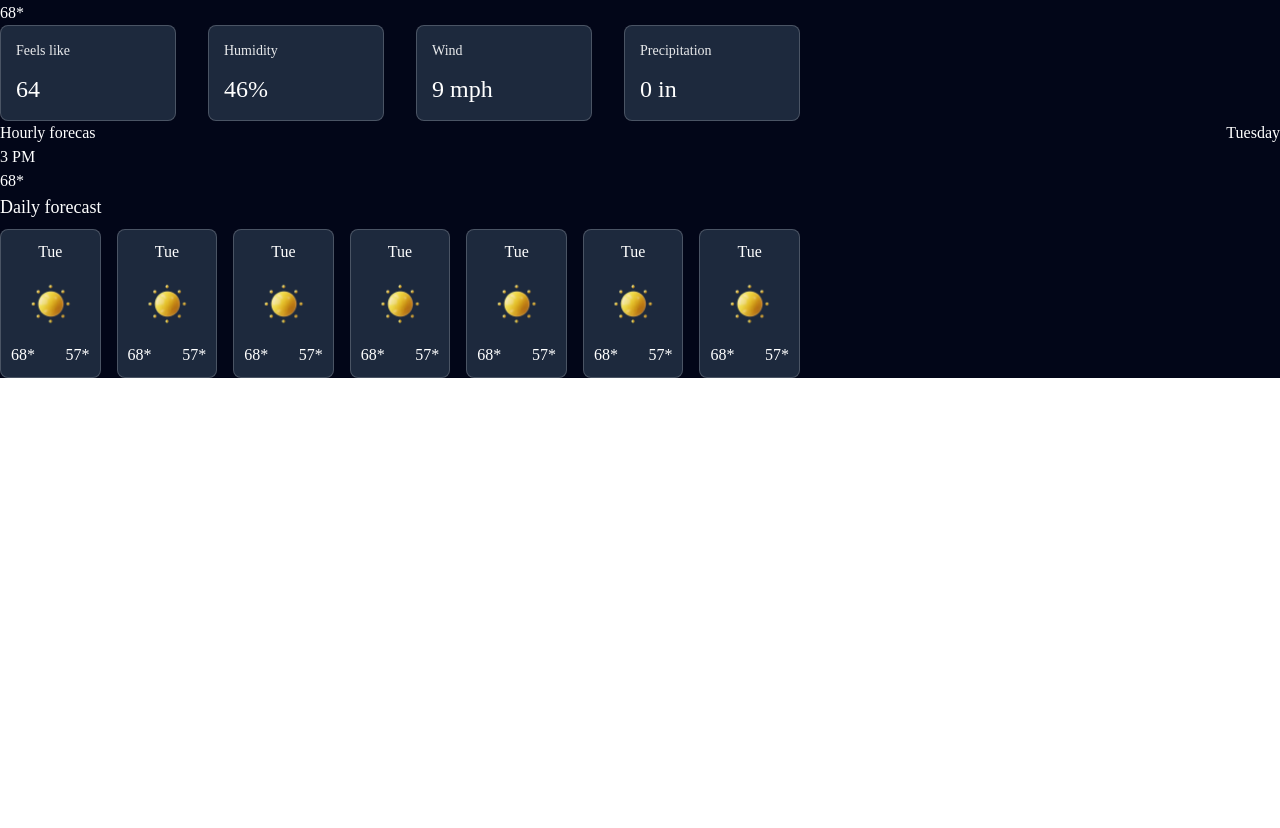
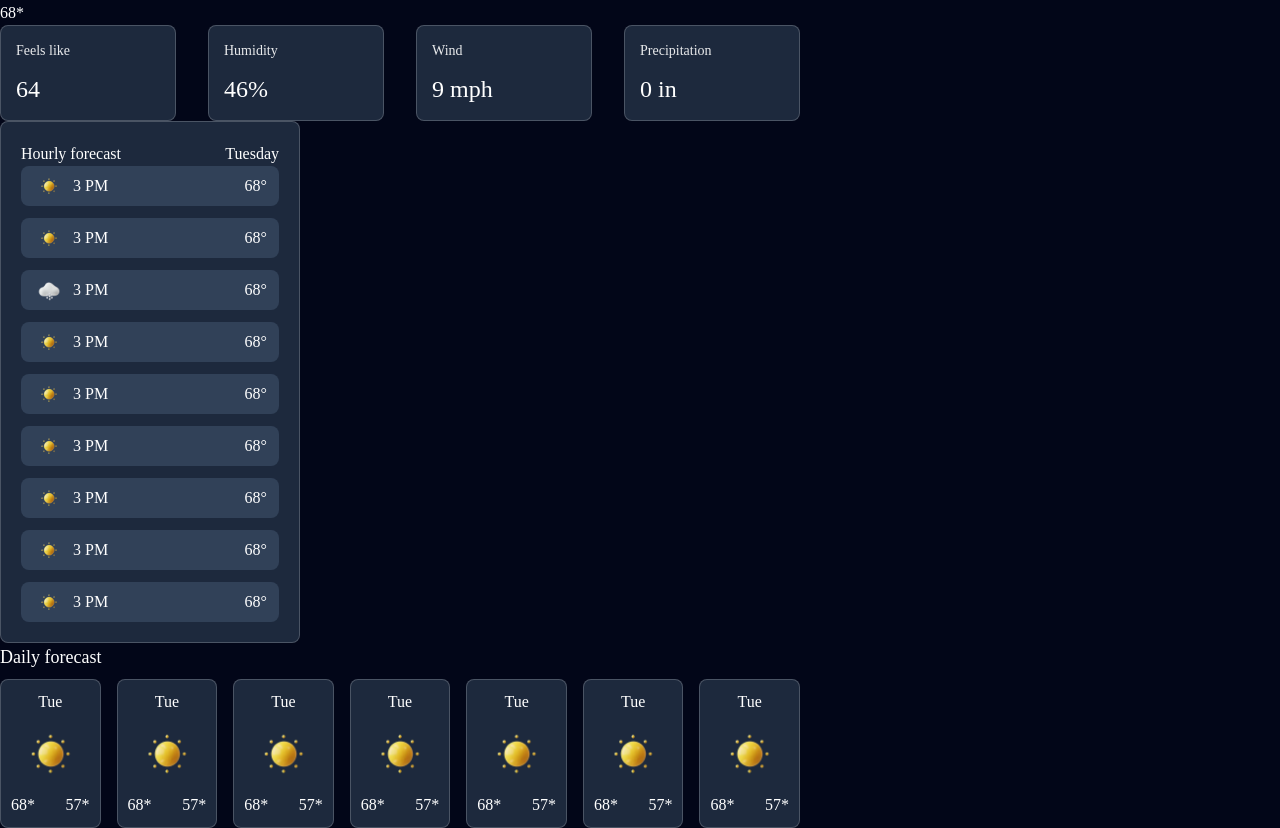
Before and after one commit to minLeya/what-is-your-weather, a React (Vite) app: page / in a window 1280 px wide. Shown: the part 565-1393 px from the top of the page. Before the commit the page ends 943 px from the top, so only its background shows below. Built offline with nearby package versions, Linux system fonts and the light colour scheme; a web font is replaced by a local one.

Commit message:
style: improve hourly forecast design

```diff
--- a/src/components/HourlyForecast.jsx
+++ b/src/components/HourlyForecast.jsx
@@ -1,22 +1,129 @@
 function HourlyForecast() {
   return (
-    <div>
-      {" "}
+    <div className="w-[300px] bg-slate-800 rounded-lg border border-solid border-white/20 box-border p-5 flex flex-col g-5">
       {/* scroll */}
-      <div className="flex flex-row justify-between">
-        <div>Hourly forecas</div>
+      <div className="flex flex-row justify-between items-center">
+        <div>Hourly forecast</div>
         <button>Tuesday</button> {/* dropdown */}
       </div>
 
-      <div> {/* сколько штук сколько часов от 12AM till 12PM */}
-        {/* left */}
-        <div>
-          {/* image */}
-          <div>3 PM</div>
+      <div className="flex flex-col gap-3">
+        <div className="bg-slate-700 rounded-lg h-10 flex flex-row justify-between items-center px-3">
+          {/* сколько штук сколько часов от 12AM till 12PM */}
+          <div className="flex flex-row items-center gap-2">
+            <div className="w-8 h-8 flex items-center justify-center">
+              <img src="../src/assets/images/icon-sunny.webp" alt="sunny" />
+            </div>
+
+            <div className="items-center">3 PM</div>
+          </div>
+
+          <div>68°</div>
         </div>
 
-        {/* right */}
-        <div>68*</div>
+        <div className="bg-slate-700 rounded-lg h-10 flex flex-row justify-between items-center px-3">
+          {/* сколько штук сколько часов от 12AM till 12PM */}
+          <div className="flex flex-row items-center gap-2">
+            <div className="w-8 h-8 flex items-center justify-center">
+              <img src="../src/assets/images/icon-sunny.webp" alt="sunny" />
+            </div>
+
+            <div className="items-center">3 PM</div>
+          </div>
+
+          <div>68°</div>
+        </div>
+
+        <div className="bg-slate-700 rounded-lg h-10 flex flex-row justify-between items-center px-3">
+          {/* сколько штук сколько часов от 12AM till 12PM */}
+          <div className="flex flex-row items-center gap-2">
+            <div className="w-8 h-8 flex items-center justify-center">
+              <img src="../src/assets/images/icon-snow.webp" alt="snow" />
+            </div>
+
+            <div className="items-center">3 PM</div>
+          </div>
+
+          <div>68°</div>
+        </div>
+
+        <div className="bg-slate-700 rounded-lg h-10 flex flex-row justify-between items-center px-3">
+          {/* сколько штук сколько часов от 12AM till 12PM */}
+          <div className="flex flex-row items-center gap-2">
+            <div className="w-8 h-8 flex items-center justify-center">
+              <img src="../src/assets/images/icon-sunny.webp" alt="sunny" />
+            </div>
+
+            <div className="items-center">3 PM</div>
+          </div>
+
+          <div>68°</div>
+        </div>
+
+        <div className="bg-slate-700 rounded-lg h-10 flex flex-row justify-between items-center px-3">
+          {/* сколько штук сколько часов от 12AM till 12PM */}
+          <div className="flex flex-row items-center gap-2">
+            <div className="w-8 h-8 flex items-center justify-center">
+              <img src="../src/assets/images/icon-sunny.webp" alt="sunny" />
+            </div>
+
+            <div className="items-center">3 PM</div>
+          </div>
+
+          <div>68°</div>
+        </div>
+
+        <div className="bg-slate-700 rounded-lg h-10 flex flex-row justify-between items-center px-3">
+          {/* сколько штук сколько часов от 12AM till 12PM */}
+          <div className="flex flex-row items-center gap-2">
+            <div className="w-8 h-8 flex items-center justify-center">
+              <img src="../src/assets/images/icon-sunny.webp" alt="sunny" />
+            </div>
+
+            <div className="items-center">3 PM</div>
+          </div>
+
+          <div>68°</div>
+        </div>
+
+        <div className="bg-slate-700 rounded-lg h-10 flex flex-row justify-between items-center px-3">
+          {/* сколько штук сколько часов от 12AM till 12PM */}
+          <div className="flex flex-row items-center gap-2">
+            <div className="w-8 h-8 flex items-center justify-center">
+              <img src="../src/assets/images/icon-sunny.webp" alt="sunny" />
+            </div>
+
+            <div className="items-center">3 PM</div>
+          </div>
+
+          <div>68°</div>
+        </div>
+
+        <div className="bg-slate-700 rounded-lg h-10 flex flex-row justify-between items-center px-3">
+          {/* сколько штук сколько часов от 12AM till 12PM */}
+          <div className="flex flex-row items-center gap-2">
+            <div className="w-8 h-8 flex items-center justify-center">
+              <img src="../src/assets/images/icon-sunny.webp" alt="sunny" />
+            </div>
+
+            <div className="items-center">3 PM</div>
+          </div>
+
+          <div>68°</div>
+        </div>
+
+        <div className="bg-slate-700 rounded-lg h-10 flex flex-row justify-between items-center px-3">
+          {/* сколько штук сколько часов от 12AM till 12PM */}
+          <div className="flex flex-row items-center gap-2">
+            <div className="w-8 h-8 flex items-center justify-center">
+              <img src="../src/assets/images/icon-sunny.webp" alt="sunny" />
+            </div>
+
+            <div className="items-center">3 PM</div>
+          </div>
+
+          <div>68°</div>
+        </div>
       </div>
     </div>
   );
```
